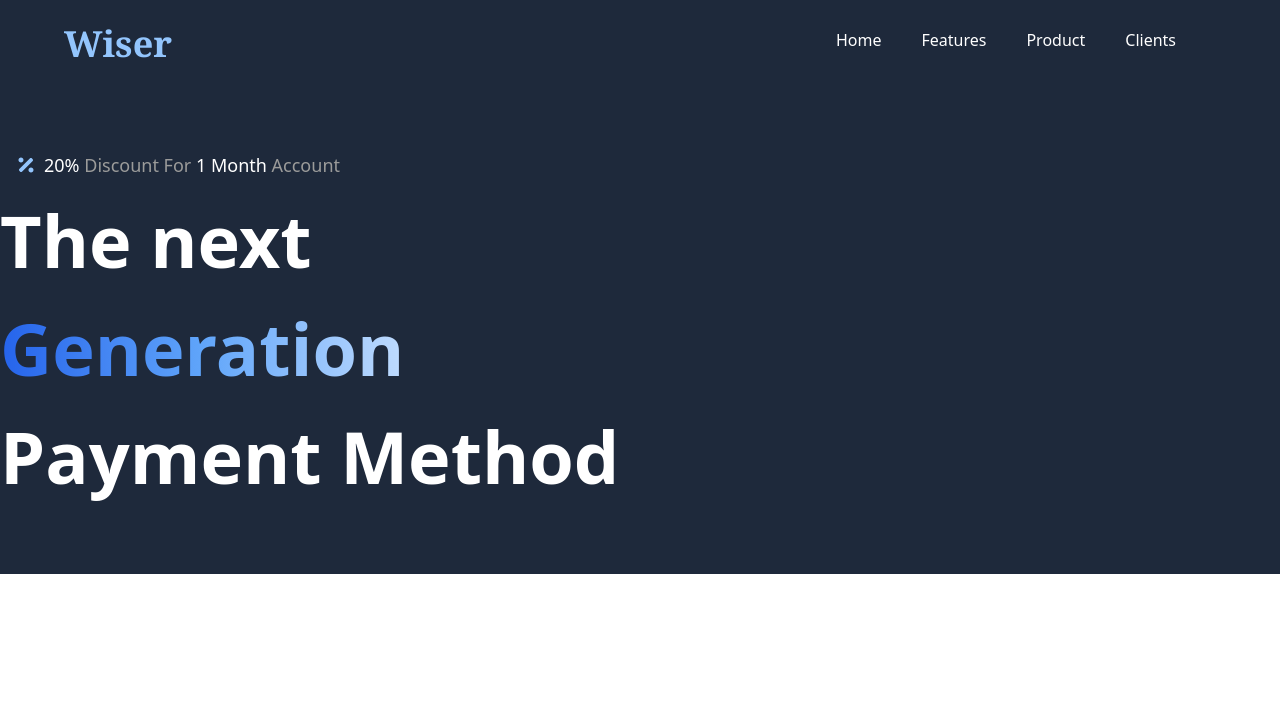
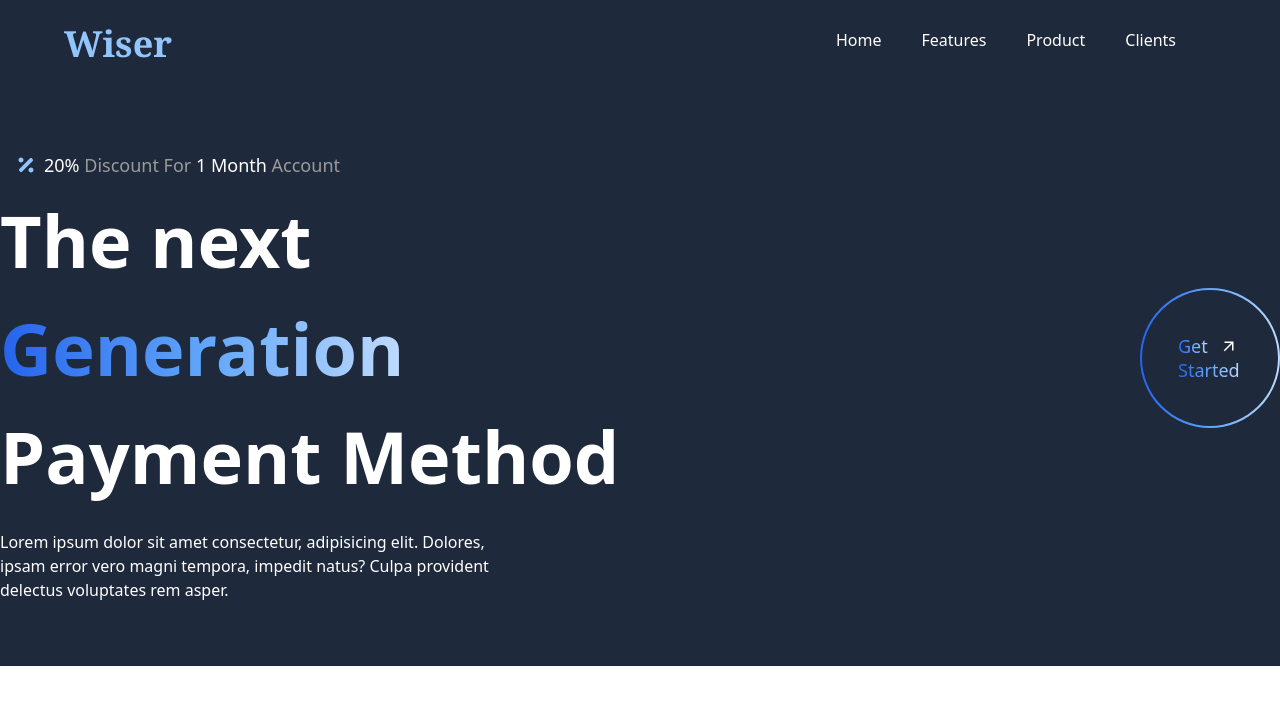
Before and after one commit to KodeIva/wiser, a React (Vite) app: page / in a window 1280 px wide. Shown: the top 704 px of the page. Built offline with nearby package versions, Linux system fonts and the light colour scheme.

Commit message:
<GetStartedButton/> nested in new <div> and added to <Hero/>, margin-bottom added to <h1>

```diff
--- a/src/components/Hero.jsx
+++ b/src/components/Hero.jsx
@@ -1,4 +1,5 @@
 import { FaPercentage } from "react-icons/fa";
+import GetStartedButton from "./GetStartedButton";
 
 const Hero = () => {
   return (
@@ -14,13 +15,20 @@ const Hero = () => {
         </div>
 
         <div className="flex flex-row justify-between items-center w-full">
-          <h1 className="flex-1 font-semibold md:text-[72px] text-[52px] text-white leadiing-[75px]">
+          <h1 className="flex-1 font-semibold md:text-[72px] text-[52px] text-white leadiing-[75px] mb-5">
             The next <br />
             <span className="bg-gradient-to-r from-blue-600  via-blue-400  to-blue-200 text-transparent bg-clip-text" >
                 Generation
             </span> {" "} <br />
-            Payment Method </h1>
+            Payment Method
+          </h1>
+
+          <div>
+            <GetStartedButton/>
+          </div>
         </div>
+
+        <p className="max-w-[500px] text-white">Lorem ipsum dolor sit amet consectetur, adipisicing elit. Dolores, ipsam error vero magni tempora, impedit natus? Culpa provident delectus voluptates rem asper.</p>
 
       </div>
     </section>
```
